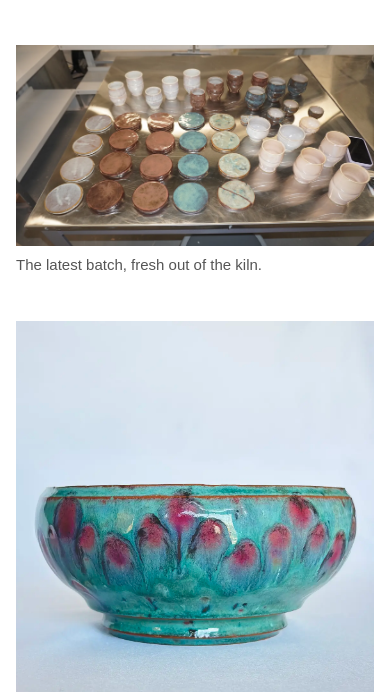
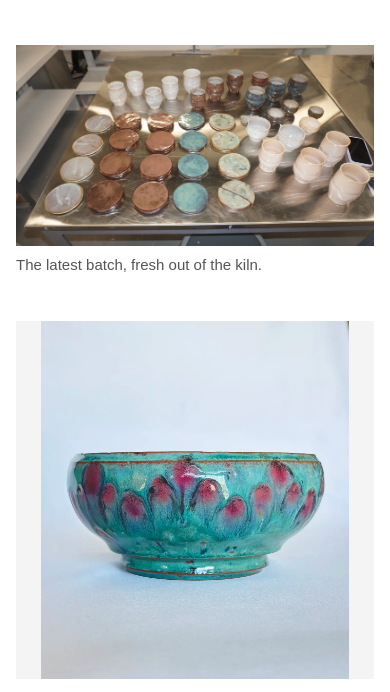
Before and after one commit to kilian-zindel/alexceramics, a plain HTML site: page store.html in a window 390 px wide. Shown: the part 408-1100 px from the top of the page. Drawn offline with Linux system fonts and the light colour scheme; a web font is replaced by a local one.

Commit message:
Store: sharper product photos, never cropped
- srcset 600-1600px (q85) via Netlify Image CDN instead of a single 800px image,
  so phones at 3x get ~1200px
- square frame with object-fit: contain, so photos are never cut off

```diff
--- a/css/store.css
+++ b/css/store.css
@@ -61,10 +61,12 @@
     gap: 8px;
 }
 
+/* Square frame; "contain" so a photo is never cropped (a non-square one
+   just gets a thin band). Product photos are shot square. */
 .product-image {
     width: 100%;
-    aspect-ratio: 4 / 5;
-    object-fit: cover;
+    aspect-ratio: 1 / 1;
+    object-fit: contain;
     display: block;
     margin-bottom: 8px;
     background-color: #f4f4f4; /* placeholder while the photo loads */
--- a/js/store.js
+++ b/js/store.js
@@ -23,10 +23,18 @@ if (new URLSearchParams(location.search).has("purchased")) {
 }
 
 // Remote (Stripe-hosted) photos go through Netlify's Image CDN: resized + WebP.
-// Local paths (sample data) are used as-is.
-function imageSrc(url) {
-    if (IS_LOCAL || !/^https?:\/\//.test(url)) return url;
-    return `/.netlify/images?url=${encodeURIComponent(url)}&w=800&fm=webp`;
+// The browser picks the smallest width that's still sharp on its screen
+// (a phone at 3x needs ~1200px). Local paths (sample data) are used as-is.
+const IMAGE_WIDTHS = [600, 900, 1200, 1600];
+const IMAGE_SIZES = "(max-width: 750px) 100vw, 340px"; // 1 column on phones, 3 on desktop
+
+function isRemote(url) {
+    return !IS_LOCAL && /^https?:\/\//.test(url);
+}
+
+function imageSrc(url, width = 1200) {
+    if (!isRemote(url)) return url;
+    return `/.netlify/images?url=${encodeURIComponent(url)}&w=${width}&q=85&fm=webp`;
 }
 
 function formatPrice(amount, currency) {
@@ -55,6 +63,10 @@ function renderProduct(item, index) {
     if (item.image) {
         const img = el("img", "product-image");
         img.src = imageSrc(item.image);
+        if (isRemote(item.image)) {
+            img.srcset = IMAGE_WIDTHS.map((w) => `${imageSrc(item.image, w)} ${w}w`).join(", ");
+            img.sizes = IMAGE_SIZES;
+        }
         img.alt = item.title;
         if (index >= 3) img.loading = "lazy"; // first row loads right away
         card.append(img);
```
